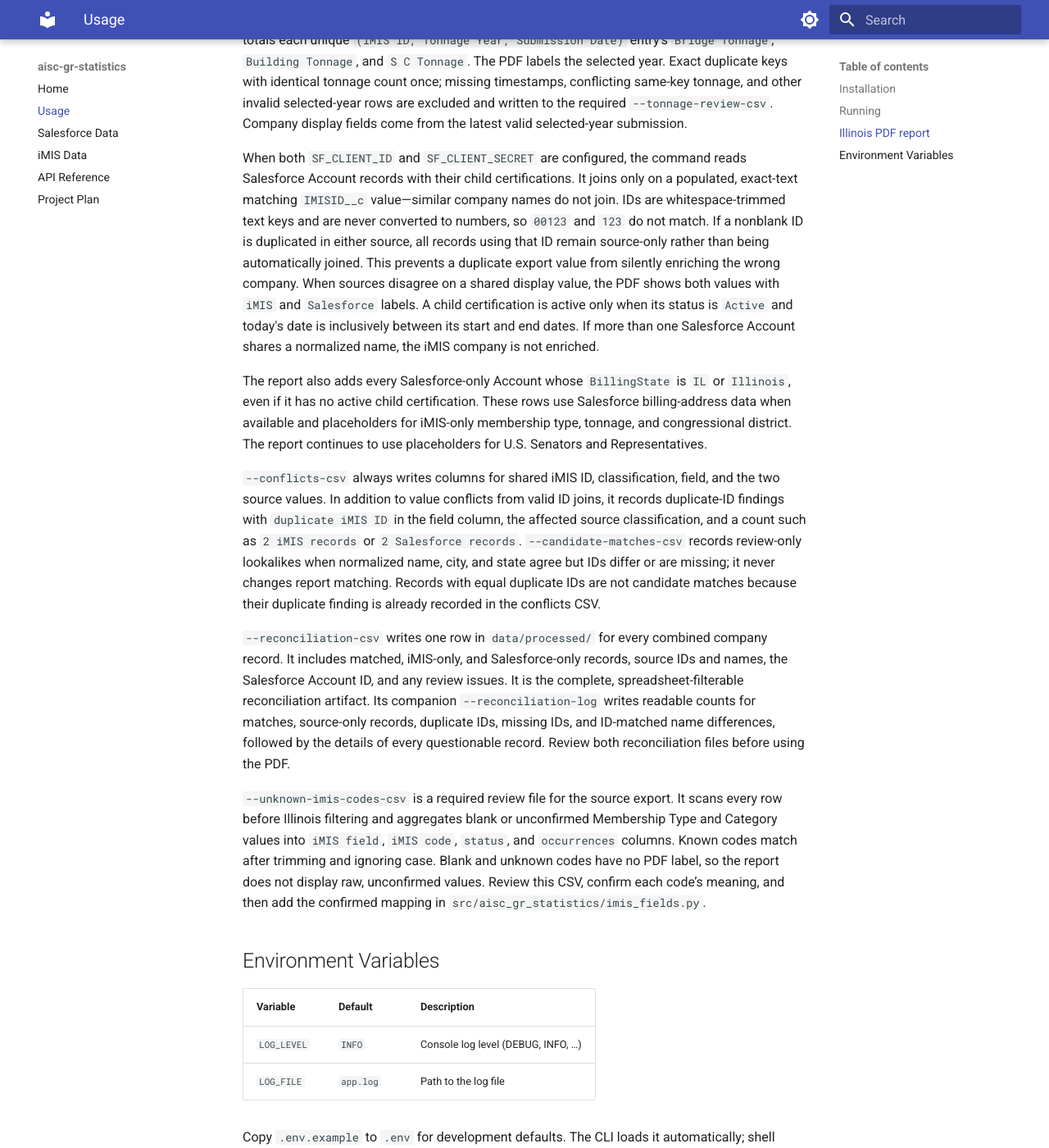
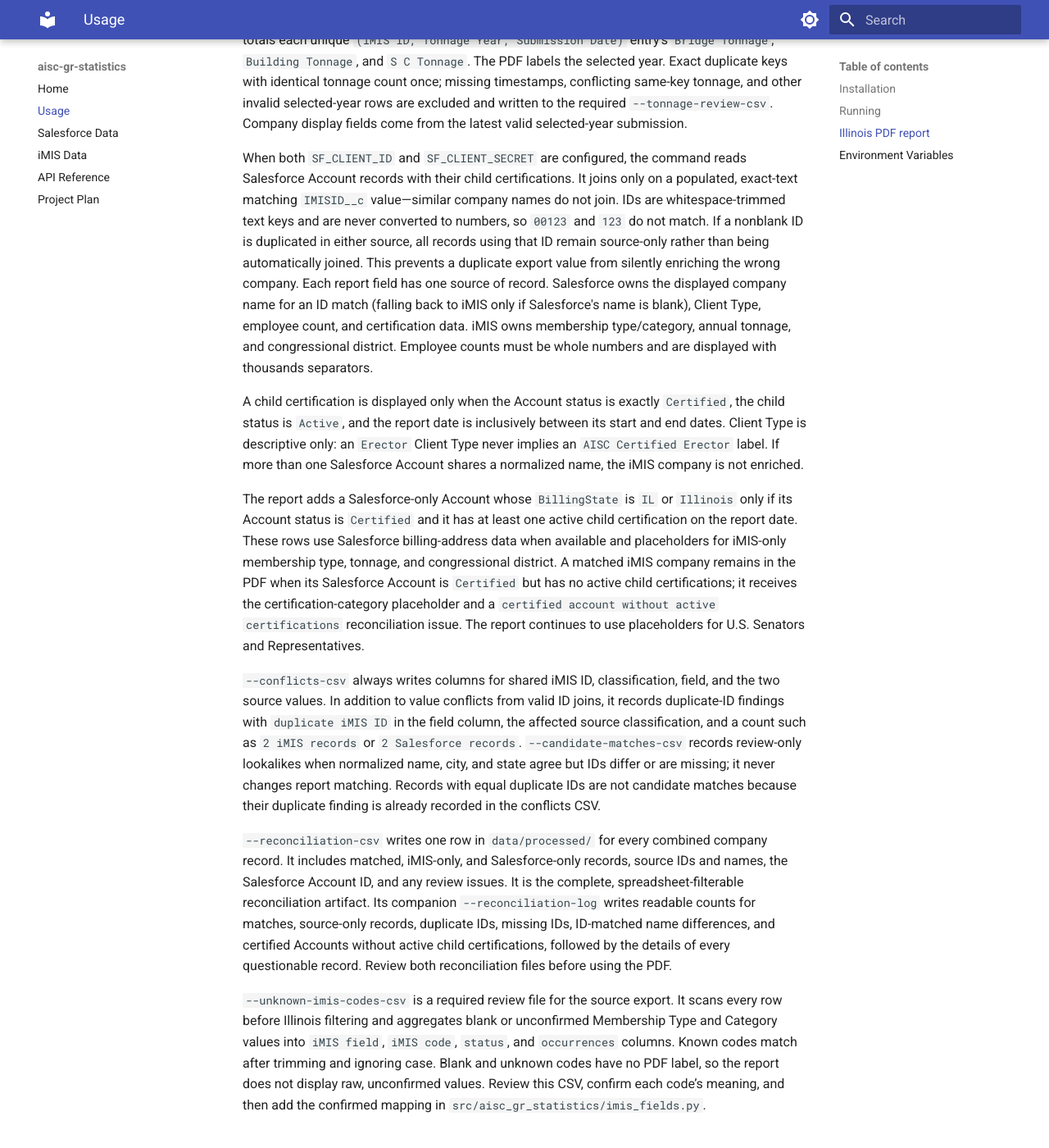
Before and after one commit to MauxBoyle/aisc-govt-relations, an MkDocs documentation site: the page built from docs/usage.md, in a window 1280 px wide and 1400 px high, scrolled down 1041 px. Shown: the whole window at 82% size. Built offline with MkDocs 1.6.1 and Material for MkDocs 9.7.7, drawn with Linux system fonts in a browser that asks for light colours.

Commit message:
Apply systems-of-record rules to combined reports

```diff
--- a/docs/usage.md
+++ b/docs/usage.md
@@ -62,17 +62,27 @@ numbers, so `00123` and `123` do not match. If a nonblank ID is duplicated in
 either source, all records using that ID remain source-only rather than being
 automatically joined. This prevents a duplicate export value from silently
 enriching the wrong company.
-When sources disagree on a shared display value, the PDF shows both values with
-`iMIS` and `Salesforce` labels. A child certification is active only when
-its status is `Active` and today's date is inclusively between its start and end
-dates. If more than one Salesforce Account shares a normalized name, the iMIS
-company is not enriched.
+Each report field has one source of record. Salesforce owns the displayed
+company name for an ID match (falling back to iMIS only if Salesforce's name is
+blank), Client Type, employee count, and certification data. iMIS owns
+membership type/category, annual tonnage, and congressional district. Employee
+counts must be whole numbers and are displayed with thousands separators.
 
-The report also adds every Salesforce-only Account whose `BillingState` is
-`IL` or `Illinois`, even if it has no active child certification. These
-rows use Salesforce billing-address data when available and placeholders for
-iMIS-only membership type, tonnage, and congressional district. The report
-continues to use placeholders for U.S. Senators and Representatives.
+A child certification is displayed only when the Account status is exactly
+`Certified`, the child status is `Active`, and the report date is inclusively
+between its start and end dates. Client Type is descriptive only: an `Erector`
+Client Type never implies an `AISC Certified Erector` label. If more than one
+Salesforce Account shares a normalized name, the iMIS company is not enriched.
+
+The report adds a Salesforce-only Account whose `BillingState` is `IL` or
+`Illinois` only if its Account status is `Certified` and it has at least one
+active child certification on the report date. These rows use Salesforce
+billing-address data when available and placeholders for iMIS-only membership
+type, tonnage, and congressional district. A matched iMIS company remains in
+the PDF when its Salesforce Account is `Certified` but has no active child
+certifications; it receives the certification-category placeholder and a
+`certified account without active certifications` reconciliation issue. The
+report continues to use placeholders for U.S. Senators and Representatives.
 
 `--conflicts-csv` always writes columns for shared iMIS ID, classification,
 field, and the two source values. In addition to value conflicts from valid ID
@@ -89,9 +99,9 @@ company record. It includes matched, iMIS-only, and Salesforce-only records,
 source IDs and names, the Salesforce Account ID, and any review issues. It is
 the complete, spreadsheet-filterable reconciliation artifact. Its companion
 `--reconciliation-log` writes readable counts for matches, source-only records,
-duplicate IDs, missing IDs, and ID-matched name differences, followed by the
-details of every questionable record. Review both reconciliation files before
-using the PDF.
+duplicate IDs, missing IDs, ID-matched name differences, and certified Accounts
+without active child certifications, followed by the details of every
+questionable record. Review both reconciliation files before using the PDF.
 
 `--unknown-imis-codes-csv` is a required review file for the source export. It
 scans every row before Illinois filtering and aggregates blank or unconfirmed
```
Also changed, not shown: README.md (+13 -0 lines), docs/salesforce.md (+19 -2 lines), 3 other files.
